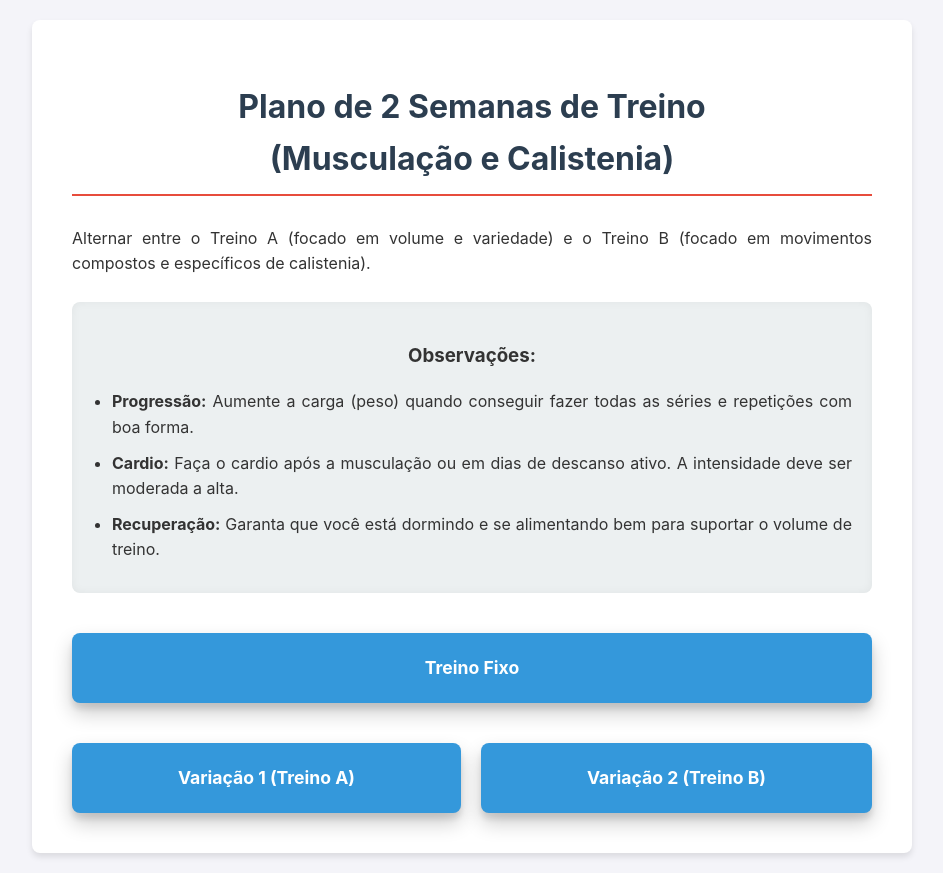
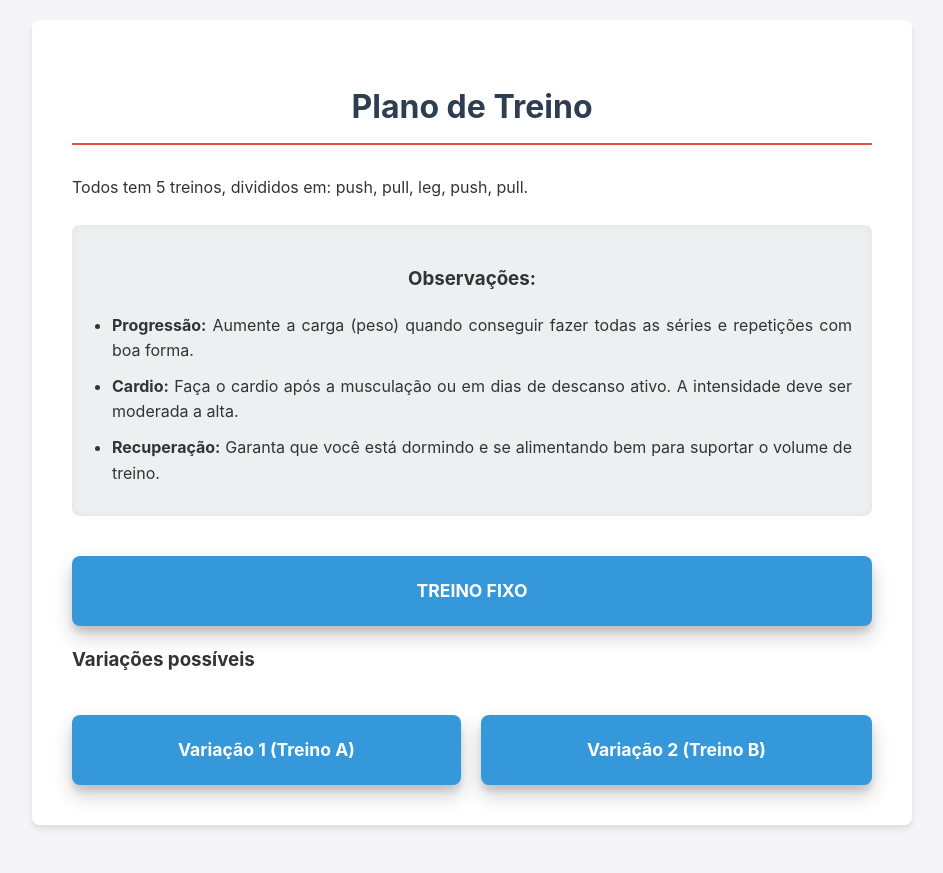
Before and after one commit to cadernodaingrid-max/teste_registro, a plain HTML site: page index.html in a window 1280 px wide. Shown: the whole page, without its empty margins (168-1111 px from the left). After the commit the page ends 845 px from the top, so only its background shows below. Drawn offline with Linux system fonts and the light colour scheme.

Commit message:
Update index.html

```diff
--- a/index.html
+++ b/index.html
@@ -118,8 +118,8 @@
 <body>
 
     <div class="container">
-        <h1>Plano de 2 Semanas de Treino <br>(Musculação e Calistenia)</h1>
-        <p>Alternar entre o Treino A (focado em volume e variedade) e o Treino B (focado em movimentos compostos e específicos de calistenia).</p>
+        <h1>Plano de Treino</h1>
+        <p>Todos tem 5 treinos, divididos em: push, pull, leg, push, pull.</p>
 
         <div class="observacoes-box">
             <h3>Observações:</h3>
@@ -131,9 +131,9 @@
         </div>
 
         <div class="links-box">
-            <a href="fixo1.html" class="link-3d">Treino Fixo</a>
+            <a href="fixo1.html" class="link-3d">TREINO FIXO</a>
         </div>
-
+        <h3>Variações possíveis</h3>
         <div class="links-box">
             <a href="semana1.html" class="link-3d">Variação 1 (Treino A)</a>
             <a href="semana2.html" class="link-3d">Variação 2 (Treino B)</a>
```
